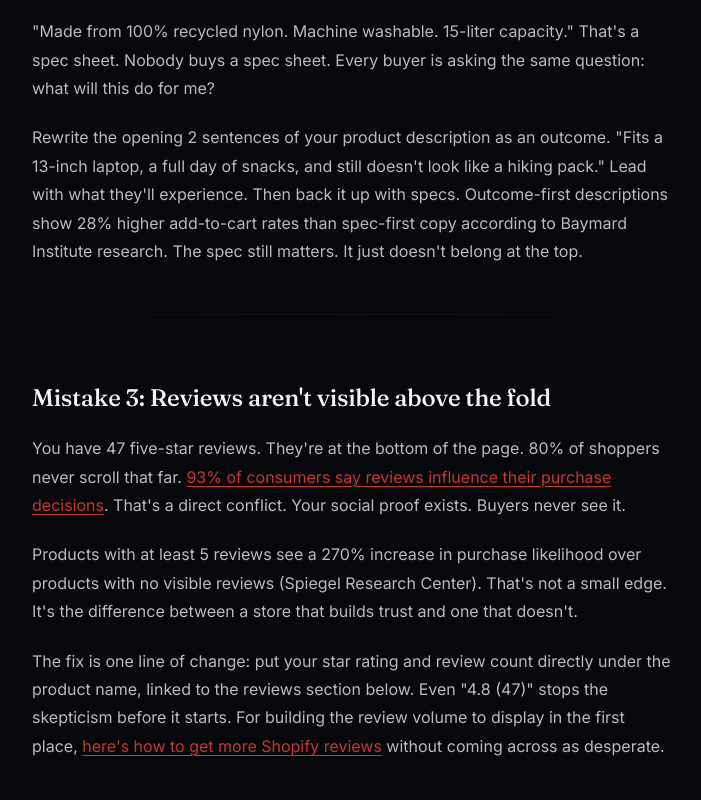
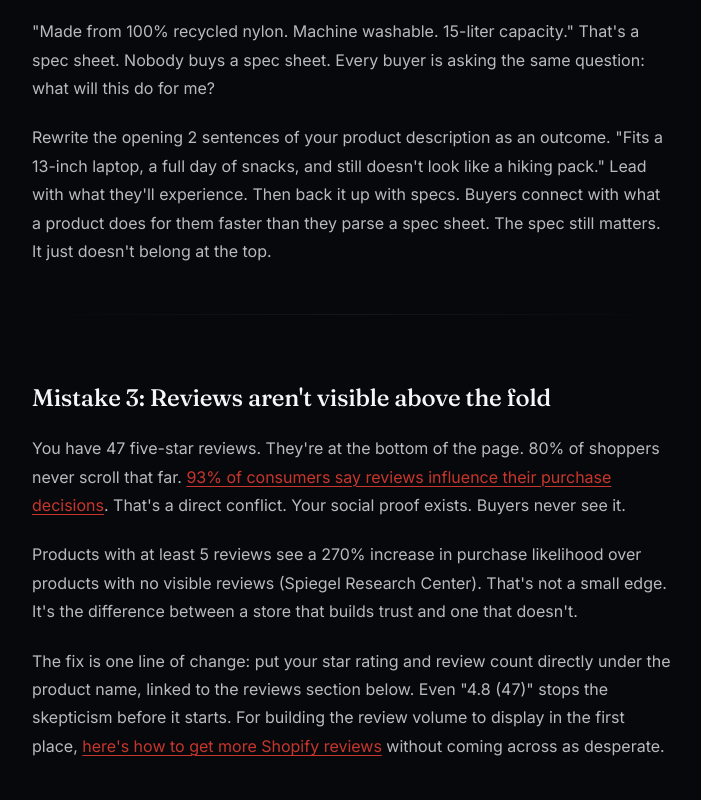
Before and after one commit to dustyboy-23/ventiscale-site, a Next.js app: page /blog/ecommerce-product-page-mistakes in a window 1280 px wide. Shown: the part 2420-3220 px from the top of the page, without its empty margins (288-989 px from the left). Built offline with nearby package versions, Linux system fonts and the light colour scheme; no server answers.

Commit message:
Blog sweep 2A: verify-and-fix (batch 20)

```diff
--- a/app/(marketing)/blog/ecommerce-product-page-mistakes/page.tsx
+++ b/app/(marketing)/blog/ecommerce-product-page-mistakes/page.tsx
@@ -270,10 +270,10 @@ export default async function Post() {
             Rewrite the opening 2 sentences of your product description as an
             outcome. &quot;Fits a 13-inch laptop, a full day of snacks, and
             still doesn&apos;t look like a hiking pack.&quot; Lead with what
-            they&apos;ll experience. Then back it up with specs.
-            Outcome-first descriptions show 28% higher add-to-cart rates than
-            spec-first copy according to Baymard Institute research. The spec
-            still matters. It just doesn&apos;t belong at the top.
+            they&apos;ll experience. Then back it up with specs. Buyers
+            connect with what a product does for them faster than they parse
+            a spec sheet. The spec still matters. It just doesn&apos;t belong
+            at the top.
           </p>
 
           <hr className="blog-divider" />
@@ -466,8 +466,8 @@ export default async function Post() {
             That&apos;s revenue with zero additional traffic cost.
           </p>
           <p>
-            Generic &quot;top sellers&quot; recommendations underperform by 35%
-            vs brand-trained product affinity suggestions (Klaviyo, 2025). The
+            Generic &quot;top sellers&quot; recommendations consistently
+            underperform brand-trained, affinity-based suggestions. The
             brands getting this right aren&apos;t just showing any product.
             They&apos;re showing the right product for that specific buyer based
             on what they viewed and what similar customers bought next.
--- a/app/(marketing)/blog/ecommerce-welcome-email-series/page.tsx
+++ b/app/(marketing)/blog/ecommerce-welcome-email-series/page.tsx
@@ -58,7 +58,7 @@ const FAQ_DATA = [
   },
   {
     q: "How do I make welcome emails feel personal and not like a template?",
-    a: "Train the sequence on your actual brand voice: real customer language from reviews, your specific product details, and your founder story. Klaviyo&apos;s AI send-time optimization adds a 26% lift in open rates by learning each subscriber&apos;s best engagement window. Brands using AI-personalized sequences see 41% better click-through rates than those using static templates.",
+    a: "Train the sequence on your actual brand voice: real customer language from reviews, your specific product details, and your founder story. Klaviyo&apos;s AI send-time optimization has shown click rate lifts as high as 35% for top-performing campaigns by learning each subscriber&apos;s best engagement window. Brands using AI-personalized sequences consistently see meaningfully better click-through rates than those using static templates.",
   },
   {
     q: "What's the difference between a welcome email and a welcome series?",
@@ -201,8 +201,9 @@ export default async function Post() {
                 by nearly 50%.
               </li>
               <li>
-                AI send-time optimization adds a 26% lift in open rates on top of a
-                well-structured sequence. Klaviyo does this automatically.
+                AI send-time optimization has shown click rate lifts as high
+                as 35% for top campaigns on top of a well-structured
+                sequence. Klaviyo does this automatically.
               </li>
             </ul>
           </div>
@@ -422,16 +423,12 @@ export default async function Post() {
 
           <div className="blog-stat-row">
             <div className="blog-stat">
-              <div className="stat-number">+26%</div>
-              <div className="stat-label">Open rate lift from AI send-time optimization</div>
+              <div className="stat-number">+35%</div>
+              <div className="stat-label">Top-campaign click rate lift from AI send-time optimization</div>
             </div>
             <div className="blog-stat">
-              <div className="stat-number">+41%</div>
-              <div className="stat-label">CTR improvement with AI personalization</div>
-            </div>
-            <div className="blog-stat">
-              <div className="stat-number">42.1%</div>
-              <div className="stat-label">Avg open rate on AI-triggered automated flows</div>
+              <div className="stat-number">83.6%</div>
+              <div className="stat-label">Avg open rate on welcome emails</div>
             </div>
           </div>
 
```
